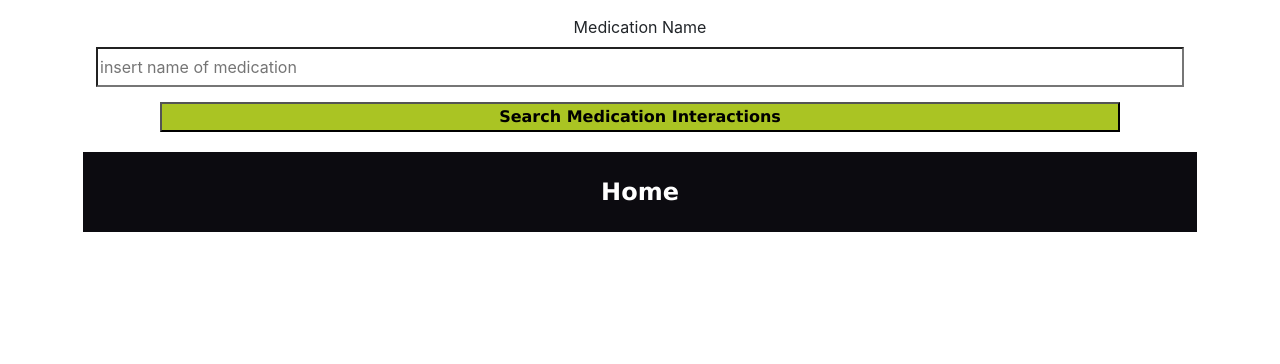
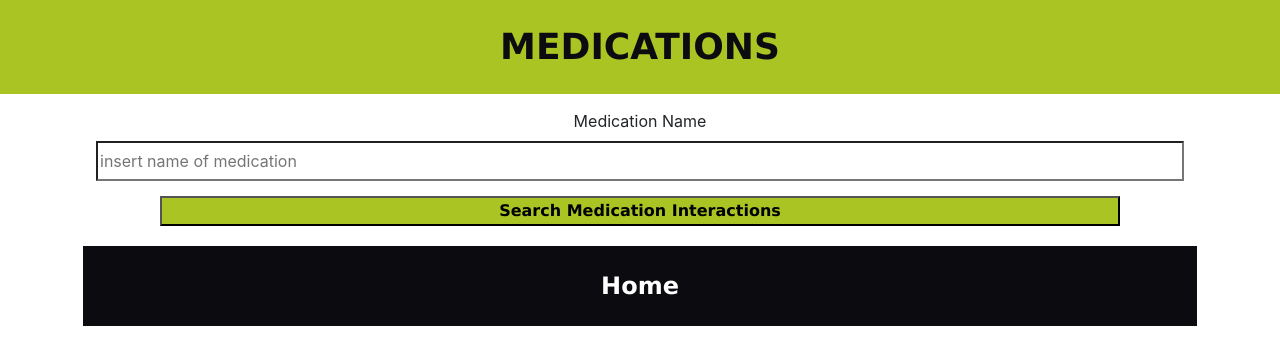
Before and after one commit to Jeaninney/MedCheck, a React (Create React App) app in the folder client/: page /searchmed in a window 1280 px wide. Shown: the top 364 px of the page. Built offline with nearby package versions, Linux system fonts and the light colour scheme.

Commit message:
added header to Search Medications page

```diff
--- a/client/src/pages/Search/Search.js
+++ b/client/src/pages/Search/Search.js
@@ -7,13 +7,20 @@ import { Col, Row } from "../../components/Grid";
 function SearchMed() {
   return (
     <div>
+      <div
+        style={{
+          height: '20%', clear: 'both', paddingTop: 20, paddingBottom: 20, textAlign: 'center',
+        }}
+        id="m1"
+      ><p>MEDICATIONS</p>
+      </div>
       <Row>
-      <Col size="md-12">
-      <SearchForm />
-      <HomeButton />
-      </Col>
+        <Col size="md-12">
+          <SearchForm />
+          <HomeButton />
+        </Col>
       </Row>
-      </div>
+    </div>
   );
 }
 
```
